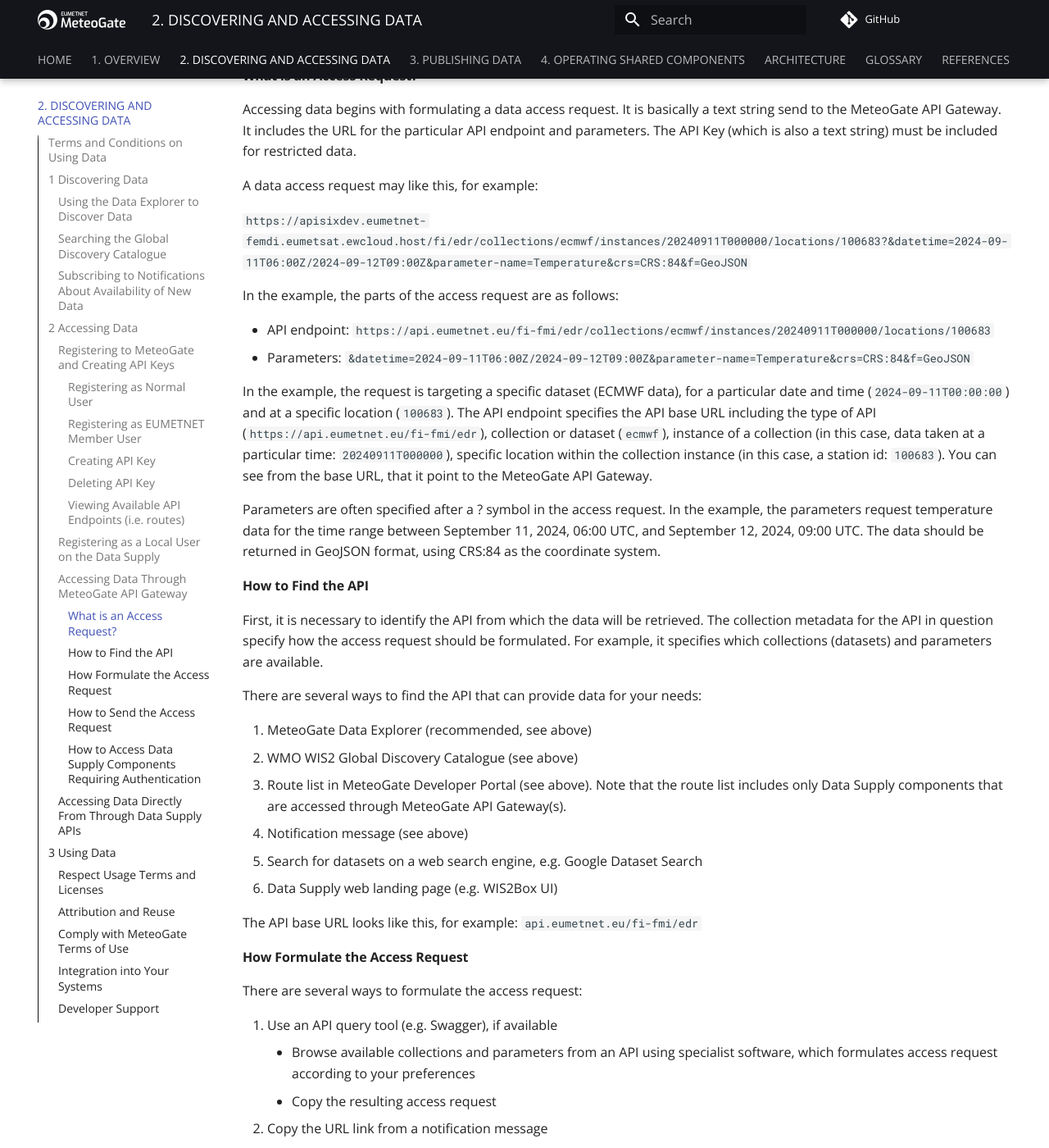
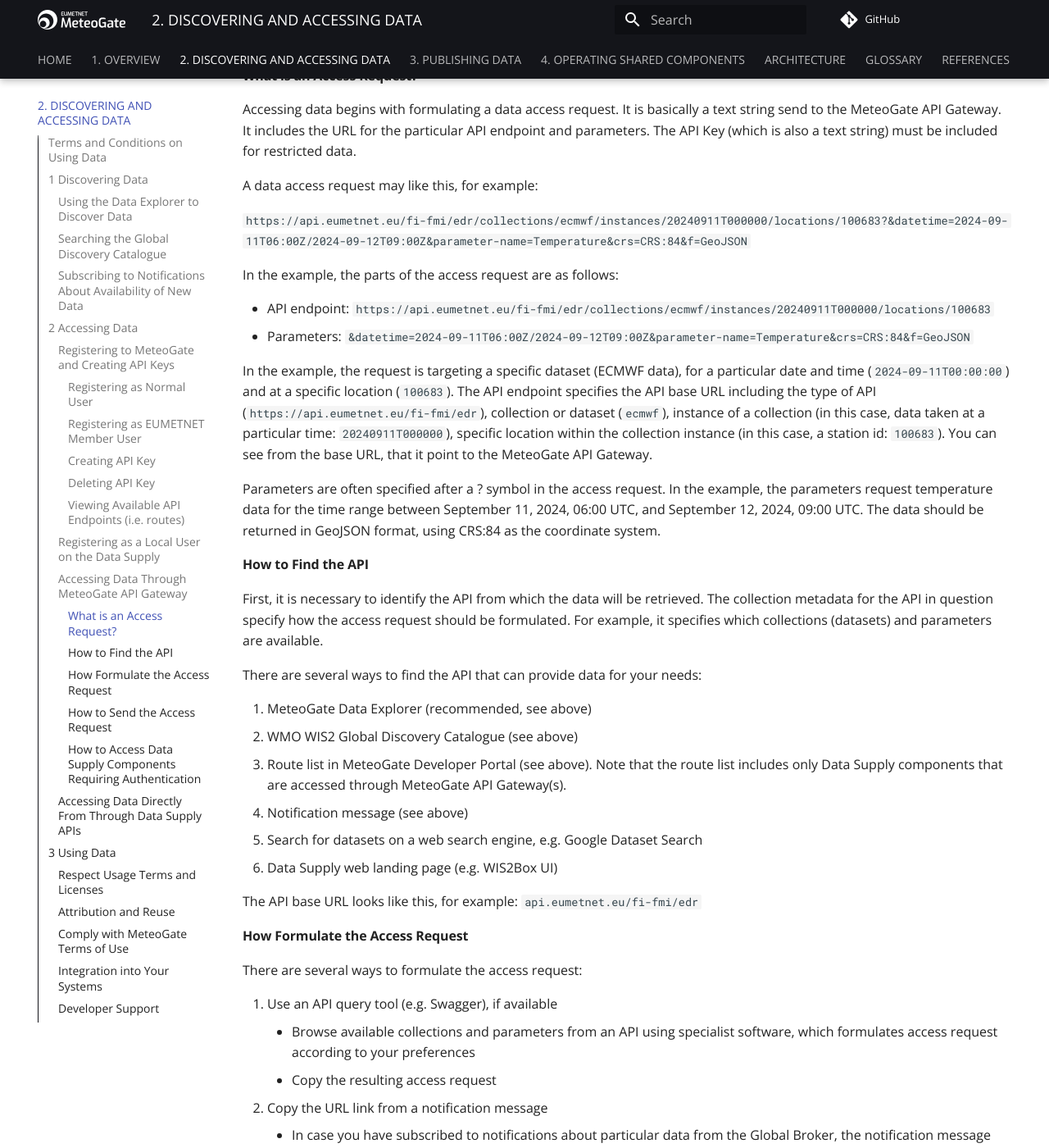
Before and after one commit to EUMETNET/meteogate-documentation, an MkDocs documentation site: the page built from docs/2-discovering-and-accessing-data.md, in a window 1280 px wide and 1400 px high, scrolled down 3688 px. Shown: the whole window at 82% size. Built offline with MkDocs 1.6.1 and Material for MkDocs 9.7.7, drawn with Linux system fonts in a browser that asks for light colours; comment, search, counter and statistics services are not loaded; some of the changed text lies outside the part shown.

Commit message:
Update 2-discovering-and-accessing-data.md

````diff
--- a/docs/2-discovering-and-accessing-data.md
+++ b/docs/2-discovering-and-accessing-data.md
@@ -113,7 +113,7 @@ Accessing data begins with formulating a data access request. It is basically a
 
 A data access request may like this, for example:
 
-```https://apisixdev.eumetnet-femdi.eumetsat.ewcloud.host/fi/edr/collections/ecmwf/instances/20240911T000000/locations/100683?&datetime=2024-09-11T06:00Z/2024-09-12T09:00Z&parameter-name=Temperature&crs=CRS:84&f=GeoJSON```
+```https://api.eumetnet.eu/fi-fmi/edr/collections/ecmwf/instances/20240911T000000/locations/100683?&datetime=2024-09-11T06:00Z/2024-09-12T09:00Z&parameter-name=Temperature&crs=CRS:84&f=GeoJSON```
 
 In the example, the parts of the access request are as follows:
 
@@ -149,7 +149,7 @@ There are several ways to formulate the access request:
   2.	Copy the URL link from a notification message
     - In case you have subscribed to notifications about particular data from the Global Broker, the notification message includes a direct URL link to the data you have subscribed to
   4.	Formulate manually using metadata from API
-    1. Access the API collection URL to get collection metadata, which provides information on available collections and parameters (e.g. ```https://apisixdev.eumetnet-femdi.eumetsat.ewcloud.host/fi/edr/collections```)
+    1. Access the API collection URL to get collection metadata, which provides information on available collections and parameters (e.g. ```https://api.eumetnet.eu/fi-fmi/edr/collections```)
     2. Browse collection metadata to find collections and parameters to data that are available from that API.
     3. Decide what data you want to get (e.g. collection type, collection, type of data, time, geographic extent, output formats, other parameters)
     4. Formulate the access request by combining the API base URL, collection, and parameters.
````
